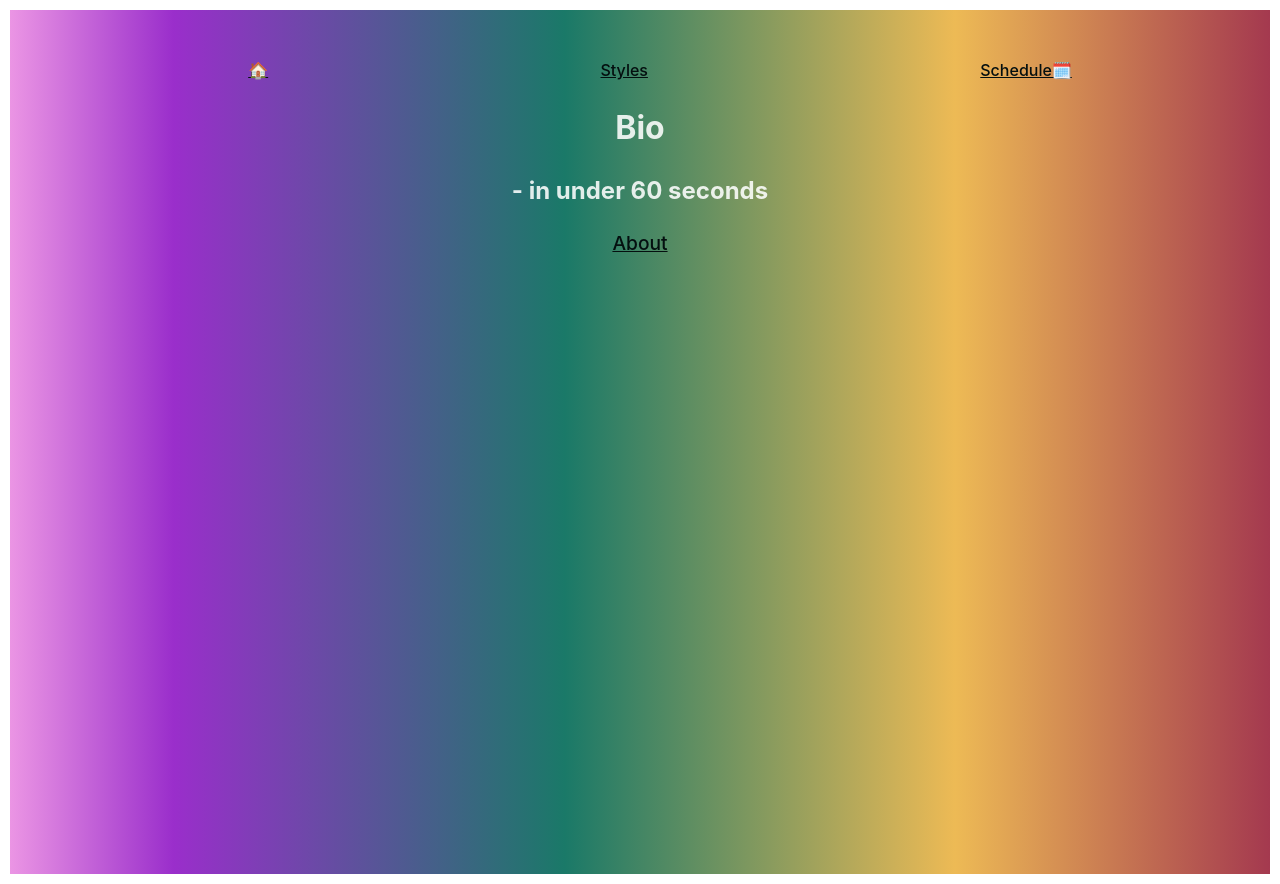
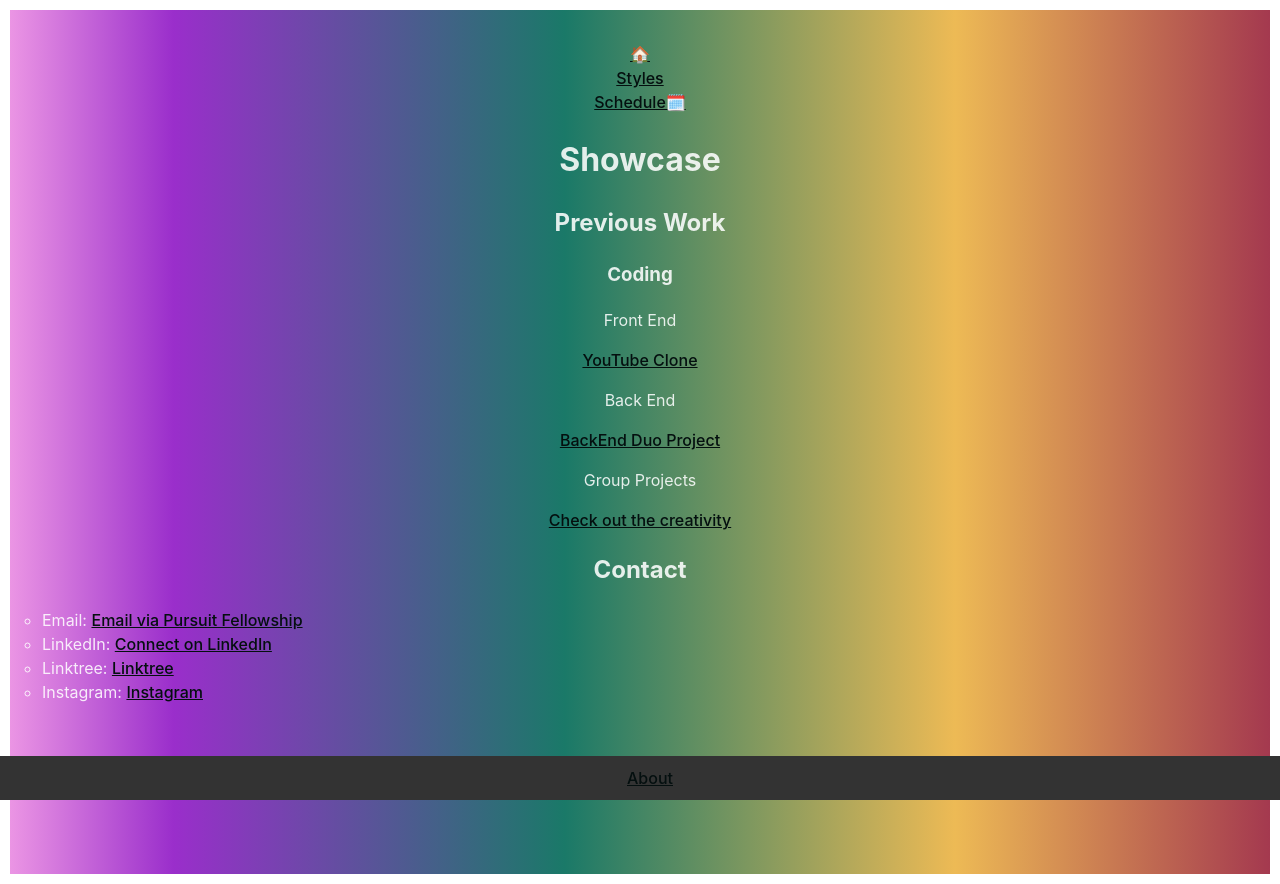
Before and after one commit to anickacodes/FrontEnd_Portfolio_Project, a React (Vite) app: page /about in a window 1280 px wide. Built offline with nearby package versions, Linux system fonts and the light colour scheme.

Commit message:
about me 👀

```diff
--- a/src/pages/About.jsx
+++ b/src/pages/About.jsx
@@ -1,8 +1,48 @@
+import '../styles/About.css'
+
+
 const About = () => {
   return (
     <>
-      <h1> Bio</h1>
-      <h2> - in under 60 seconds </h2>
+      <div className="about_me">
+        <h1> Showcase </h1>
+        <h2> Previous Work </h2>
+        <section>
+          <h3> Coding</h3>
+          <p> Front End</p>
+          <a href="https://imbad-youtube-clone.netlify.app/"> YouTube Clone </a>
+
+          <p> Back End</p>
+          <a href="https://github.com/anickacodes/Cereal-Killahs-BackEnd">
+            {" "}
+            BackEnd Duo Project{" "}
+          </a>
+
+          <p> Group Projects</p>
+          <a href="https://cereal-killahs.netlify.app/">
+            {" "}
+            Check out the creativity{" "}
+          </a>
+        </section>
+
+        <section>
+        <h2> Contact </h2>
+        <ul>
+          <li className='info'>
+            <span>Email:</span> <a href="mailto:anickalewis@pursuit.org"> Email via Pursuit Fellowship</a>
+          </li>
+          <li className='info'>
+            <span>LinkedIn:</span> <a href="https://www.linkedin.com/in/anickalewiss/"> Connect on LinkedIn</a>
+          </li>
+          <li className='info'>
+            <span>Linktree:</span> <a href="https://linktr.ee/Nickistylez"> Linktree </a>
+          </li>
+          <li className='info'>
+            <span>Instagram:</span> <a href="https://www.instagram.com/clnstylez_/"> Instagram </a>
+          </li>
+        </ul>
+      </section>
+      </div>
     </>
   );
 };
--- /dev/null
+++ b/src/styles/About.css
@@ -0,0 +1,11 @@
+ul {
+    list-style-type: circle;
+    display: flex;
+    flex-direction: column;
+    margin: 0;
+    padding: 0;
+}
+
+.info {
+    text-align: left;
+}
--- a/src/styles/Footer.css
+++ b/src/styles/Footer.css
@@ -1,5 +1,11 @@
 
 .footer {
-    font-weight: bolder;
-    font-size: larger;
-}
+    position: fixed;
+    bottom: 0;
+    left: 0;
+    width: 100%;
+    background-color: #333;
+    color: white;
+    padding: 10px;
+    text-align: center;
+  }
```
